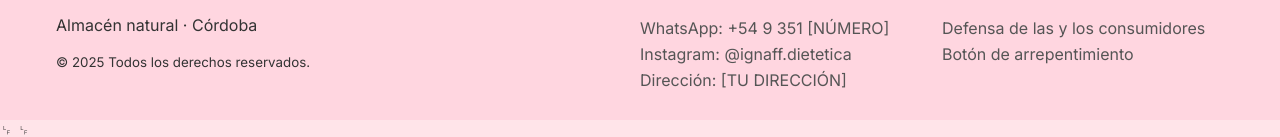
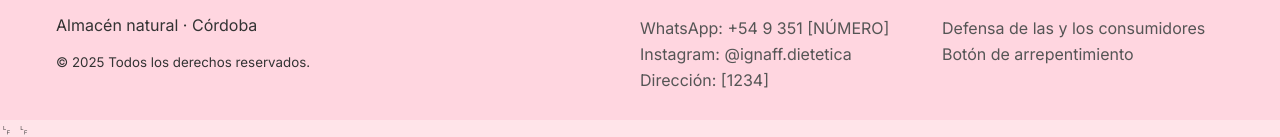
Before and after one commit to tobiaszapiola/dietetica-soft, a plain HTML site: page index.html in a window 1280 px wide. Shown: the part 4138-4275 px from the top of the page. Drawn offline with Linux system fonts and the light colour scheme.

Commit message:
Actualizar index.html

```diff
--- a/index.html
+++ b/index.html
@@ -73,7 +73,7 @@
         <ul class="list">
           <li>WhatsApp: <a href="https://wa.me/5493510000000" target="_blank" rel="noopener">+54 9 351 [NÚMERO]</a></li>
           <li>Instagram: <a href="#" target="_blank" rel="noopener">@ignaff.dietetica</a></li>
-          <li>Dirección: [TU DIRECCIÓN]</li>
+          <li>Dirección: [1234]</li>
         </ul>
       </div>
       <div>
```
